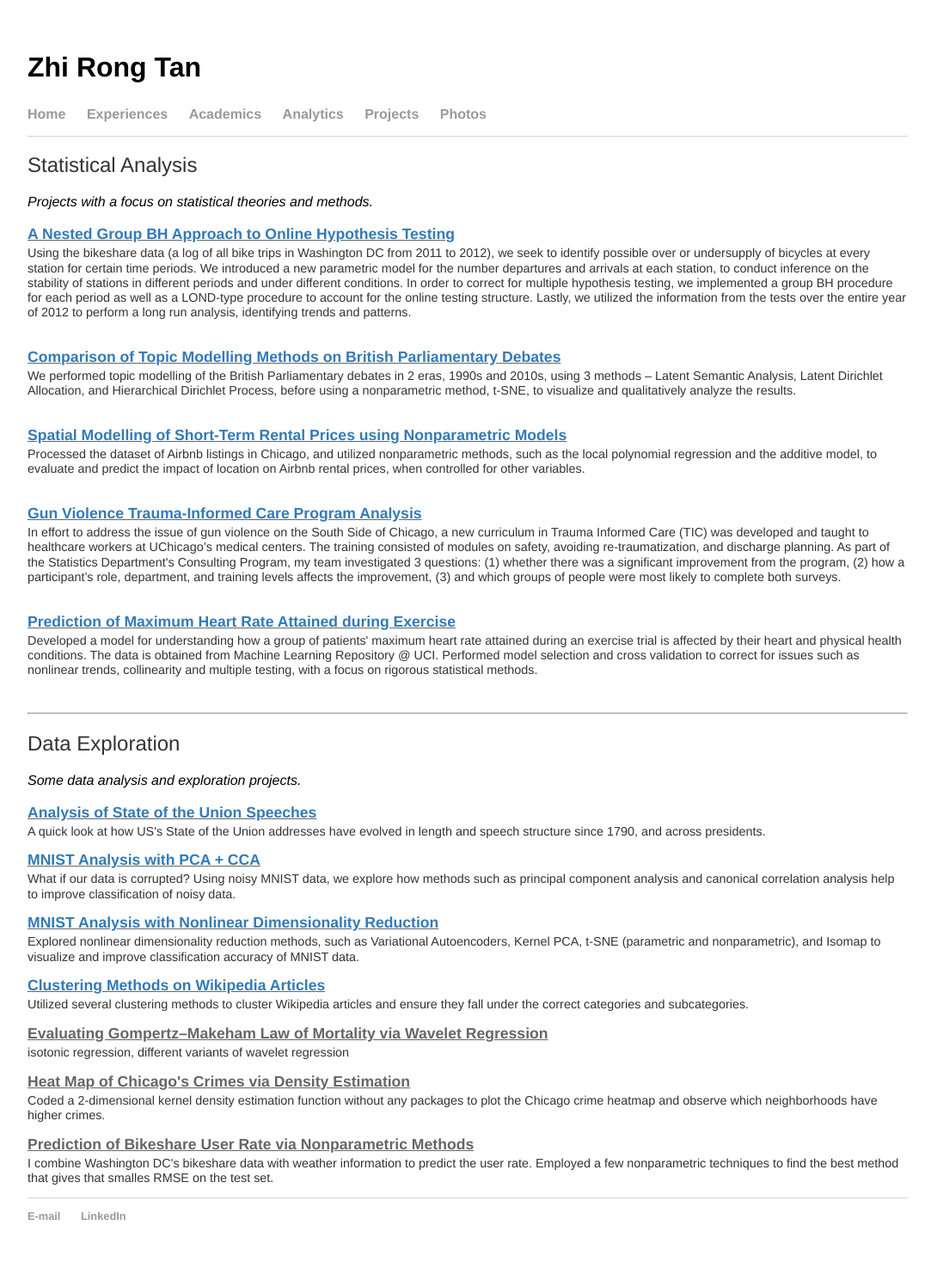
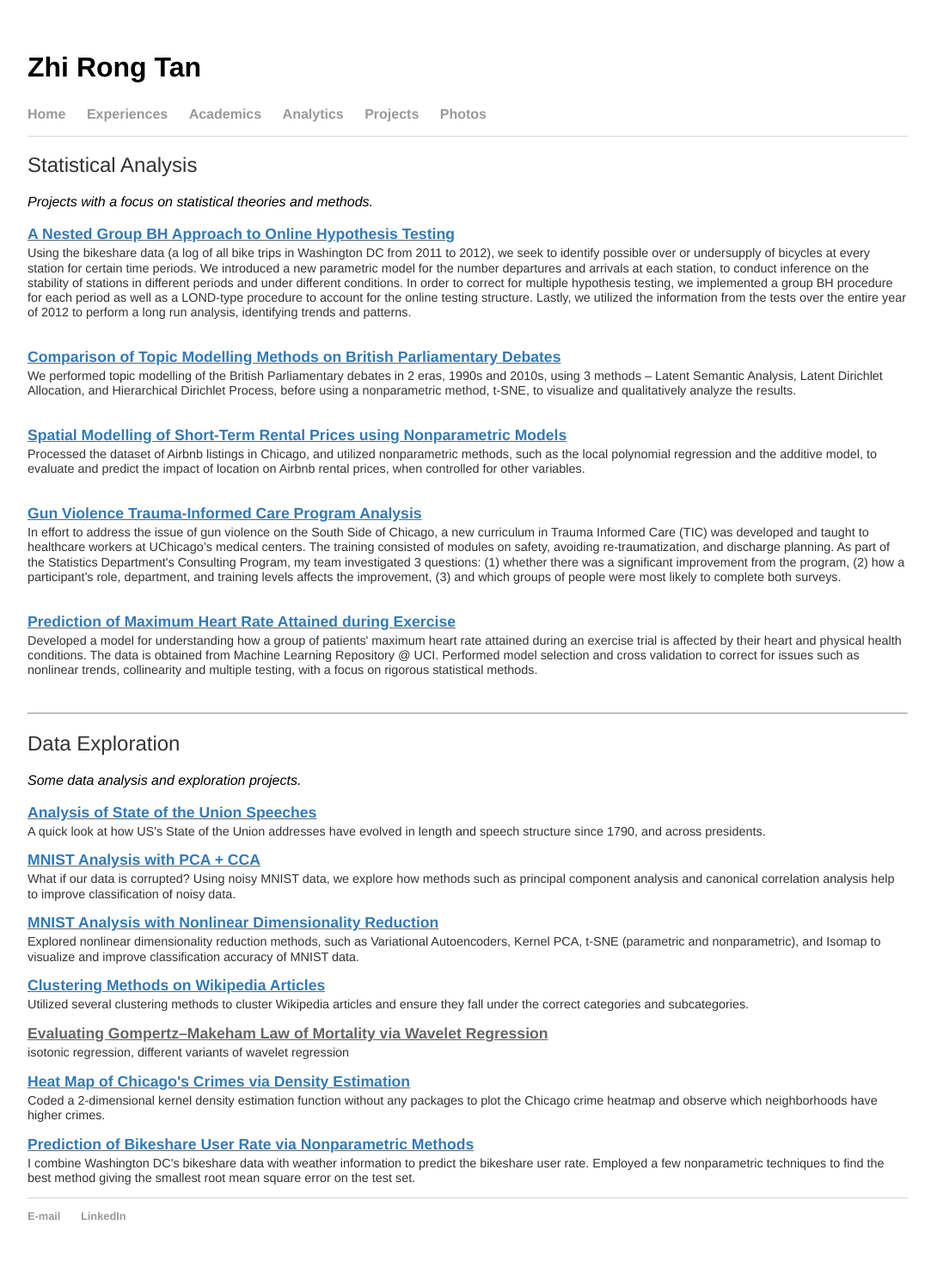
Before and after one commit to tanzhirong/tanzhirong.github.io, a Jekyll site: the page built from analytics/index.html, in a window 1280 px wide. Shown: the whole page at 86% size, without its empty margins (96-1179 px from the left). Built offline with Jekyll 4.4.1, drawn with Linux system fonts in a browser that asks for light colours.

Commit message:
Update index.html

```diff
--- a/analytics/index.html
+++ b/analytics/index.html
@@ -46,8 +46,8 @@
 <div class="project_title"><b><u><a target="_blank" href="wavelet.html"></a>Evaluating Gompertz–Makeham Law of Mortality via Wavelet Regression</u></b></div>
 <p class="exp_description">isotonic regression, different variants of wavelet regression</p>
 
-<div class="project_title"><b><u><a target="_blank" href="crime.html"></a>Heat Map of Chicago's Crimes via Density Estimation</u></b></div>
+<div class="project_title"><b><u><a target="_blank" href="crimes.html">Heat Map of Chicago's Crimes via Density Estimation</a></u></b></div>
 <p class="exp_description">Coded a 2-dimensional kernel density estimation function without any packages to plot the Chicago crime heatmap and observe which neighborhoods have higher crimes.</p>
 
-<div class="project_title"><b><u><a target="_blank" href="bikeshare.html"></a>Prediction of Bikeshare User Rate via Nonparametric Methods</u></b></div>
-<p class="exp_description">I combine Washington DC's bikeshare data with weather information to predict the user rate. Employed a few nonparametric techniques to find the best method that gives that smalles RMSE on the test set.</p>
+<div class="project_title"><b><u><a target="_blank" href="bikeshare.html">Prediction of Bikeshare User Rate via Nonparametric Methods</a></u></b></div>
+<p class="exp_description">I combine Washington DC's bikeshare data with weather information to predict the bikeshare user rate. Employed a few nonparametric techniques to find the best method giving the smallest root mean square error on the test set.</p>
```
